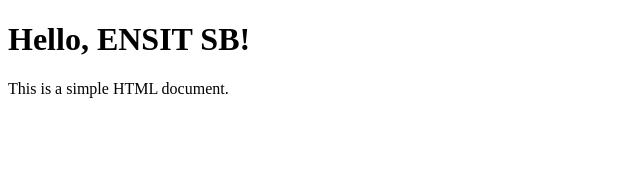
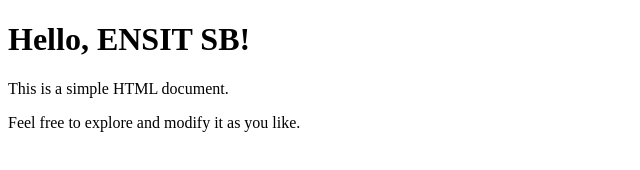
Before and after one commit to med-amin-bouaziz/ensit-sb, a plain HTML site: page index.html in a window 1280 px wide. Shown: the whole page, without its empty margins (0-640 px from the left). Drawn offline with Linux system fonts and the light colour scheme.

Commit message:
add new tag

```diff
--- a/index.html
+++ b/index.html
@@ -8,5 +8,6 @@
 <body>
     <h1>Hello, ENSIT SB!</h1>
     <p>This is a simple HTML document.</p>
+    <p>Feel free to explore and modify it as you like.</p>
 </body>
 </html>
```
